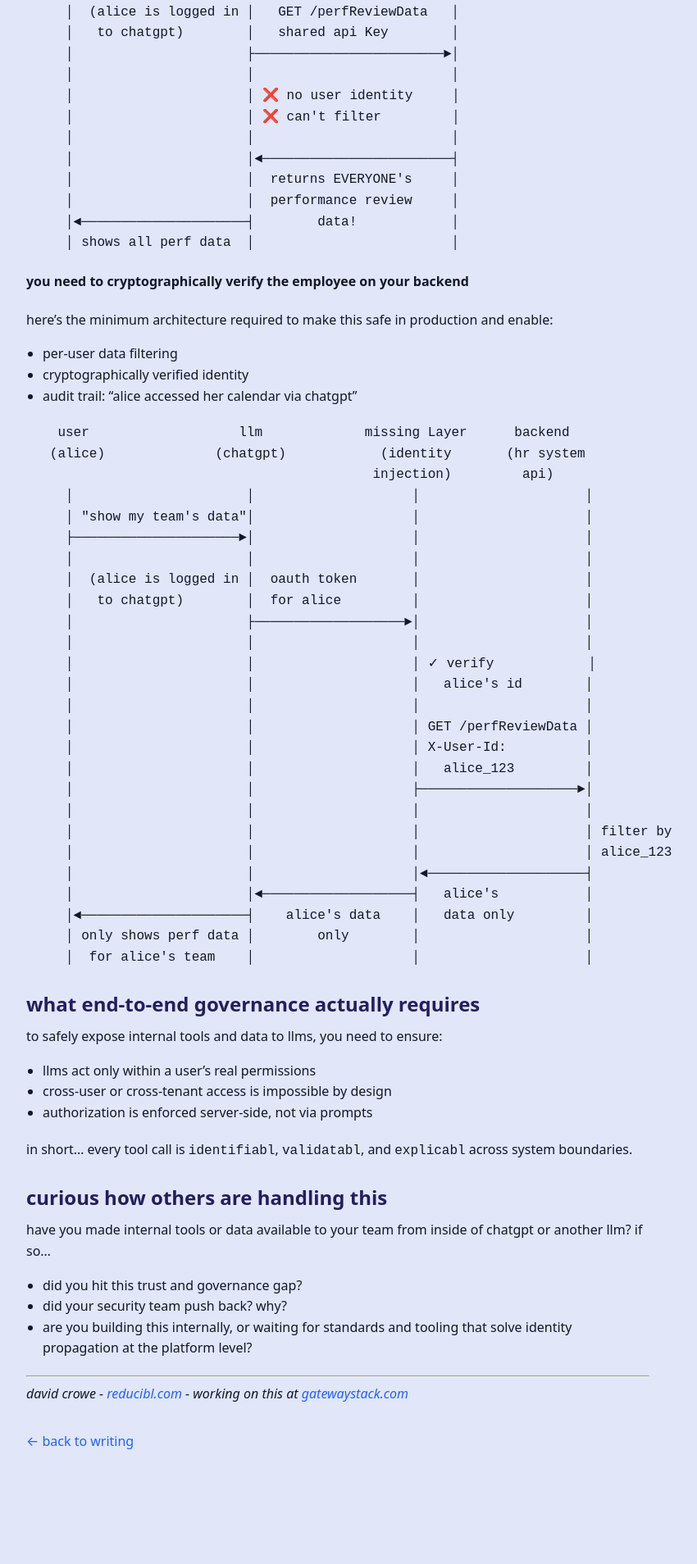
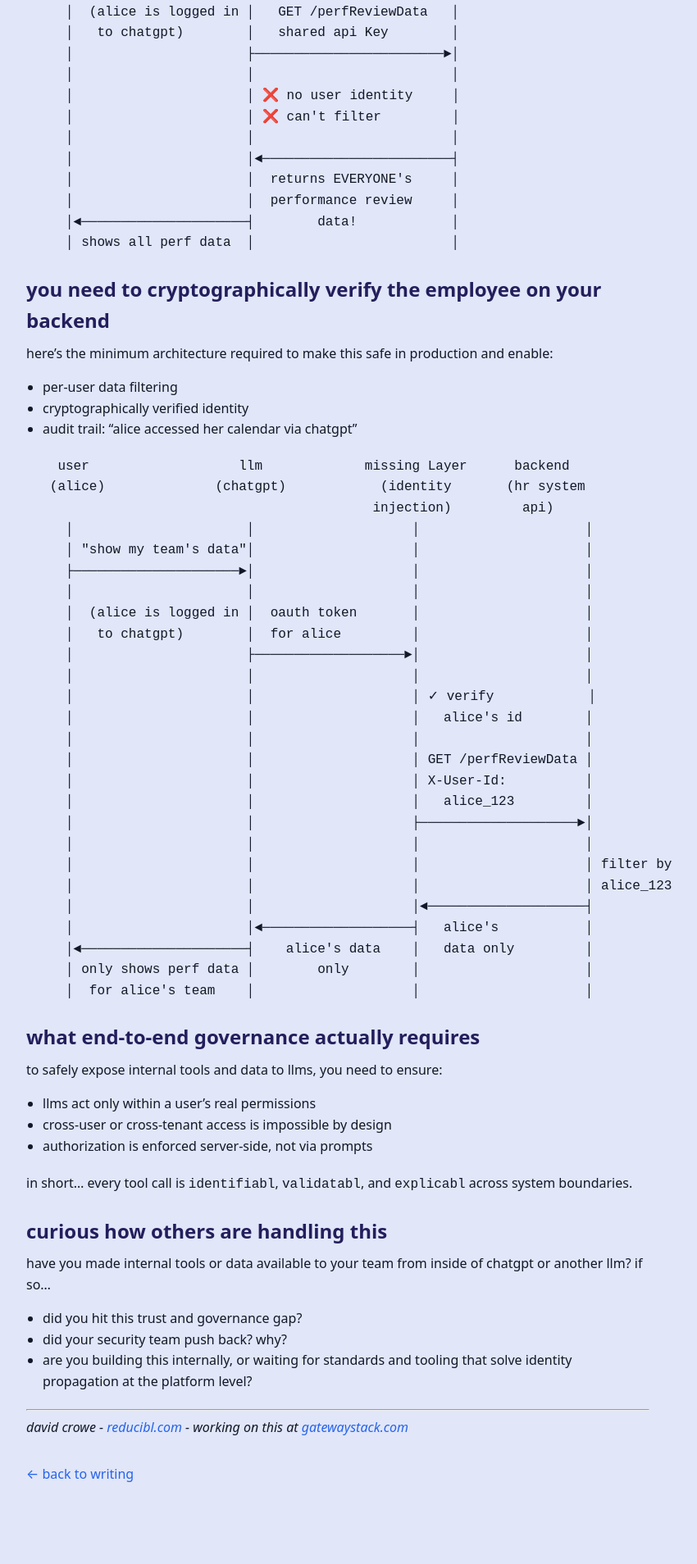
Before and after one commit to davidcrowe/reducibl.com, a Jekyll site: the page built from _posts/2025-12-14-are-you-confident-your-team-uses-llms-securely.md, in a window 1280 px wide. Shown: the part 1922-3830 px from the top of the page at 82% size, without its empty margins (228-1078 px from the left). Built offline with Jekyll 4.4.1, drawn with Linux system fonts in a browser that asks for light colours; before the commit the page ends 3789 px from its top, so only the background shows below that.

Commit message:
blog update

````diff
--- a/_posts/2025-12-14-are-you-confident-your-team-uses-llms-securely.md
+++ b/_posts/2025-12-14-are-you-confident-your-team-uses-llms-securely.md
@@ -75,7 +75,7 @@ here’s what actually happens if you were to only rely on chatgpt enterprise:
      │ shows all perf data  │                         │
 ```
 
-#### you need to cryptographically verify the employee on your backend
+### you need to cryptographically verify the employee on your backend
 
 here’s the minimum architecture required to make this safe in production and enable:
 
````
